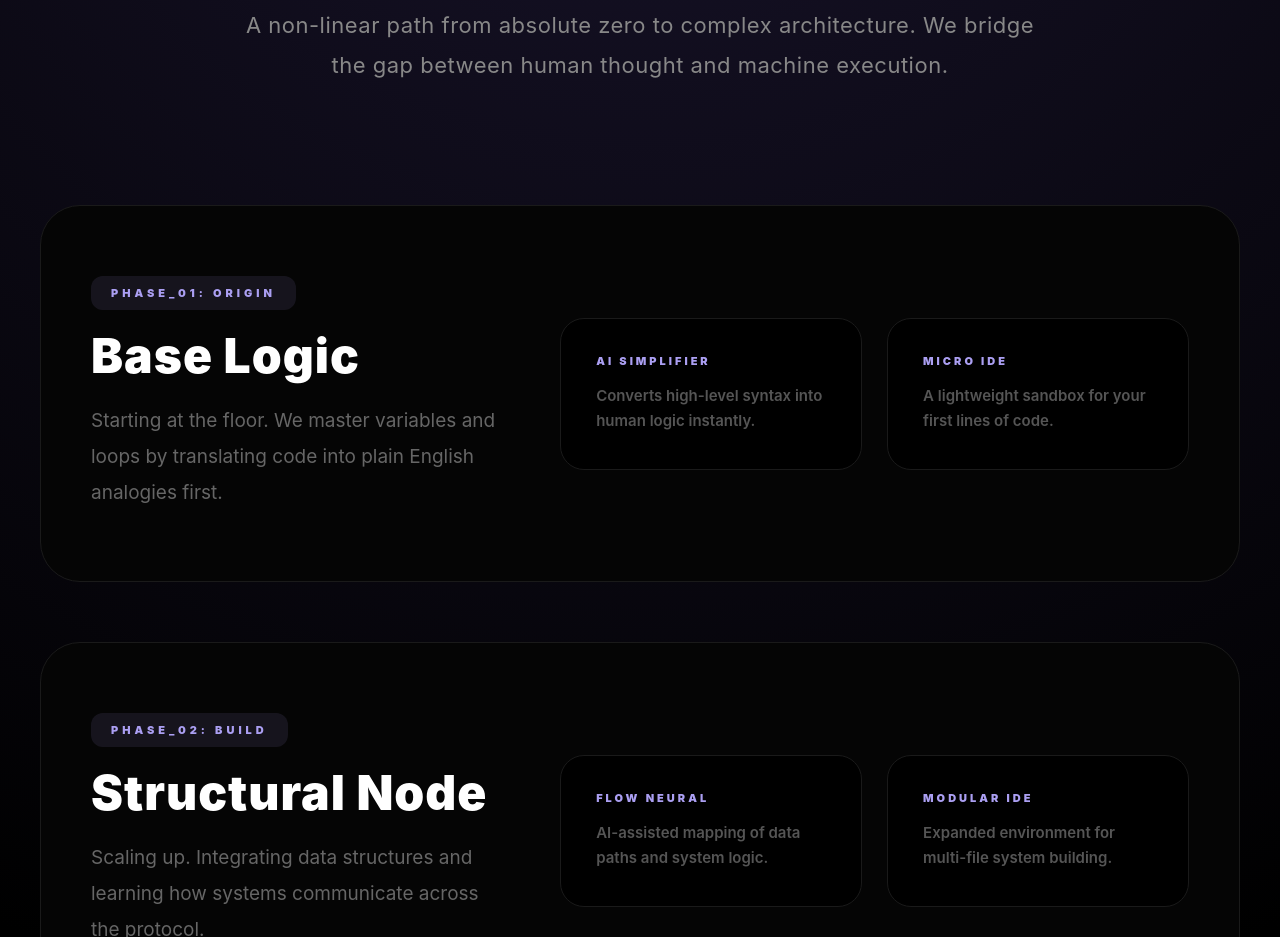
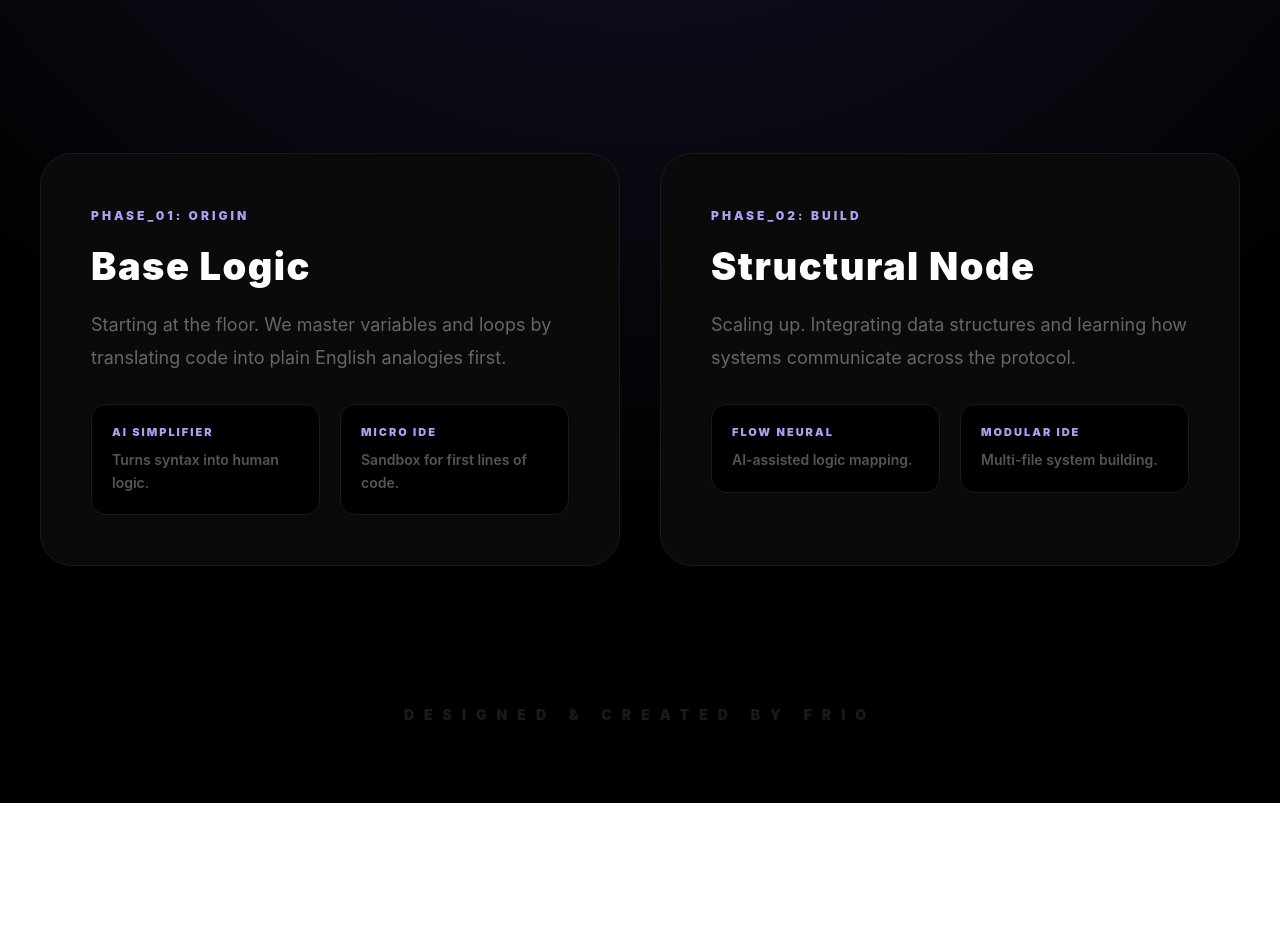
Before and after one commit to Friomademyday/logic101, a plain HTML site: page syllabus.html in a window 1280 px wide. Shown: the part 457-1394 px from the top of the page. After the commit the page ends 1260 px from the top, so only its background shows below. Drawn offline with Linux system fonts and the light colour scheme.

Commit message:
Update syllabus.html

```diff
--- a/syllabus.html
+++ b/syllabus.html
@@ -8,213 +8,176 @@
         :root {
             --bg: #000000;
             --accent: #ab9ff2;
-            --border: #1a1a1a;
             --font: -apple-system, BlinkMacSystemFont, "SF Pro Display", sans-serif;
         }
-
         body {
             margin: 0;
-            background: radial-gradient(circle at top, #1a152e 0%, #000000 80%);
+            background: radial-gradient(circle at top, #1a152e 0%, #000000 70%);
             color: #fff;
             font-family: var(--font);
-            -webkit-font-smoothing: antialiased;
             min-height: 100vh;
         }
-
-        nav {
-            height: 80px;
-            background: rgba(0,0,0,0.9);
-            border-bottom: 1px solid var(--border);
-            display: flex;
-            align-items: center;
-            padding: 0 40px;
-        }
-
-        .logo {
-            font-weight: 900;
-            font-size: 24px;
-            color: var(--accent);
-            letter-spacing: 1px; /* Spaced out logo */
-        }
-
         header {
-            padding: 120px 20px 80px 20px;
+            padding: 120px 40px 60px 40px;
             text-align: center;
-            max-width: 1100px;
+            max-width: 1200px;
             margin: 0 auto;
         }
-
         .home-btn {
             display: inline-block;
-            margin-bottom: 50px;
-            padding: 16px 32px;
-            border: 1px solid var(--border);
-            border-radius: 14px;
+            margin-bottom: 40px;
+            padding: 14px 28px;
+            border: 1px solid #1a1a1a;
+            border-radius: 12px;
             color: #fff;
             text-decoration: none;
             font-weight: 800;
-            font-size: 13px;
+            font-size: 14px;
             background: #0a0a0a;
-            letter-spacing: 2px; /* Open spacing for button text */
+            letter-spacing: 2px;
             text-transform: uppercase;
+        }
+        header h1 {
+            font-size: clamp(50px, 10vw, 90px);
+            margin: 0;
+            letter-spacing: 2px;
+            font-weight: 900;
+            line-height: 1.3;
+        }
+        header p {
+            color: #777;
+            margin-top: 25px;
+            font-size: 22px;
+            line-height: 1.8;
+            max-width: 700px;
+            margin-left: auto;
+            margin-right: auto;
+            letter-spacing: 0.5px;
+        }
+        .course-grid {
+            display: grid;
+            grid-template-columns: repeat(auto-fit, minmax(350px, 1fr));
+            gap: 40px;
+            padding: 60px 40px;
+            max-width: 1300px;
+            margin: 0 auto;
+        }
+        .module {
+            background: #0a0a0a;
+            border: 1px solid #1a1a1a;
+            padding: 50px;
+            border-radius: 32px;
             transition: 0.3s;
         }
+        .module:hover { border-color: var(--accent); }
 
-        header h1 {
-            font-size: clamp(50px, 12vw, 110px);
-            letter-spacing: 2px; /* Fixed: Letters no longer touch */
-            margin: 0 0 30px 0;
+        .module h2 {
+            font-size: 38px;
+            margin: 20px 0;
             font-weight: 900;
-            line-height: 1.2; /* Fixed: Lines have more room */
+            letter-spacing: 1.5px;
+            line-height: 1.2;
+        }
+
+        .module-tag {
+            color: var(--accent);
+            font-weight: 900;
+            letter-spacing: 3px;
+            font-size: 12px;
             text-transform: uppercase;
         }
 
-        header p {
-            color: #888;
-            font-size: 22px;
-            line-height: 1.8;
-            max-width: 800px;
-            margin: 0 auto;
-            letter-spacing: 0.5px;
+        .tool-box {
+            margin-top: 30px;
+            display: grid;
+            grid-template-columns: 1fr 1fr;
+            gap: 20px;
         }
 
-        .framework-container {
-            max-width: 1200px;
-            margin: 0 auto;
-            padding: 40px 20px 100px 20px;
-            display: flex;
-            flex-direction: column;
-            gap: 60px;
+        .tool {
+            background: #000;
+            padding: 20px;
+            border-radius: 15px;
+            border: 1px solid #1a1a1a;
         }
 
-        .module-block {
-            display: grid;
-            grid-template-columns: 1fr 1.5fr;
-            gap: 50px;
-            background: #050505;
-            border: 1px solid var(--border);
-            padding: 70px 50px;
-            border-radius: 40px;
-            align-items: center;
+        .tool h4 {
+            color: var(--accent);
+            font-weight: 900;
+            letter-spacing: 2px;
+            font-size: 11px;
+            margin: 0 0 10px 0;
+            text-transform: uppercase;
         }
 
-        .module-meta h2 {
-            font-size: 48px;
-            margin: 20px 0;
-            font-weight: 900;
-            letter-spacing: 1px; /* Spaced header */
-            line-height: 1.1;
-        }
-
-        .module-meta p {
-            color: #666;
-            line-height: 1.9;
-            font-size: 19px;
+        .tool p {
+            font-size: 14px;
+            color: #555;
             margin: 0;
-        }
-
-        .tools-grid {
-            display: grid;
-            grid-template-columns: 1fr 1fr;
-            gap: 25px;
-        }
-
-        .tool-card {
-            background: #000;
-            border: 1px solid var(--border);
-            padding: 35px;
-            border-radius: 24px;
-        }
-
-        .tool-card h4 {
-            margin: 0 0 15px 0;
-            color: var(--accent);
-            font-size: 11px;
-            text-transform: uppercase;
-            letter-spacing: 3px; /* High spacing for small bold text */
-            font-weight: 900;
-        }
-
-        .tool-card p {
-            margin: 0;
-            font-size: 15px;
-            color: #555;
-            line-height: 1.7;
+            line-height: 1.6;
             font-weight: 600;
         }
 
-        .phase-tag {
-            display: inline-block;
-            padding: 10px 20px;
-            background: rgba(171, 159, 242, 0.1);
-            color: var(--accent);
-            border-radius: 12px;
-            font-size: 11px;
-            font-weight: 900;
-            letter-spacing: 4px; /* Ultra-wide for tech tags */
+        .description {
+            color: #666;
+            line-height: 1.8;
+            font-size: 18px;
         }
 
-        @media (max-width: 900px) {
-            .module-block { grid-template-columns: 1fr; padding: 50px 30px; }
-            header h1 { font-size: 55px; letter-spacing: 1px; }
+        footer {
+            padding: 80px;
+            text-align: center;
+            color: #1a1a1a;
+            font-weight: 900;
+            letter-spacing: 10px;
+            font-size: 14px;
+            text-transform: uppercase;
         }
     </style>
 </head>
 <body>
-
-    <nav>
-        <div class="logo">Logic101</div>
-    </nav>
-
     <header>
         <a href="index.html" class="home-btn">← GO BACK HOME</a>
-        <h1>Framework.</h1>
+        <h1>FRAMEWORK</h1>
         <p>A non-linear path from absolute zero to complex architecture. We bridge the gap between human thought and machine execution.</p>
     </header>
 
-    <main class="framework-container">
-
-        <div class="module-block">
-            <div class="module-meta">
-                <span class="phase-tag">PHASE_01: ORIGIN</span>
-                <h2>Base Logic</h2>
-                <p>Starting at the floor. We master variables and loops by translating code into plain English analogies first.</p>
-            </div>
-            <div class="tools-grid">
-                <div class="tool-card">
+    <main class="course-grid">
+        <div class="module">
+            <span class="module-tag">PHASE_01: ORIGIN</span>
+            <h2>Base Logic</h2>
+            <p class="description">Starting at the floor. We master variables and loops by translating code into plain English analogies first.</p>
+            <div class="tool-box">
+                <div class="tool">
                     <h4>AI Simplifier</h4>
-                    <p>Converts high-level syntax into human logic instantly.</p>
+                    <p>Turns syntax into human logic.</p>
                 </div>
-                <div class="tool-card">
+                <div class="tool">
                     <h4>Micro IDE</h4>
-                    <p>A lightweight sandbox for your first lines of code.</p>
+                    <p>Sandbox for first lines of code.</p>
                 </div>
             </div>
         </div>
 
-        <div class="module-block">
-            <div class="module-meta">
-                <span class="phase-tag">PHASE_02: BUILD</span>
-                <h2>Structural Node</h2>
-                <p>Scaling up. Integrating data structures and learning how systems communicate across the protocol.</p>
-            </div>
-            <div class="tools-grid">
-                <div class="tool-card">
+        <div class="module">
+            <span class="module-tag">PHASE_02: BUILD</span>
+            <h2>Structural Node</h2>
+            <p class="description">Scaling up. Integrating data structures and learning how systems communicate across the protocol.</p>
+            <div class="tool-box">
+                <div class="tool">
                     <h4>Flow Neural</h4>
-                    <p>AI-assisted mapping of data paths and system logic.</p>
+                    <p>AI-assisted logic mapping.</p>
                 </div>
-                <div class="tool-card">
+                <div class="tool">
                     <h4>Modular IDE</h4>
-                    <p>Expanded environment for multi-file system building.</p>
+                    <p>Multi-file system building.</p>
                 </div>
             </div>
         </div>
-
     </main>
 
-    <footer style="padding: 100px; text-align: center; color: #1a1a1a; font-weight: 900; letter-spacing: 15px; font-size: 14px;">
+    <footer>
         DESIGNED & CREATED BY FRIO
     </footer>
-
 </body>
 </html>
```
